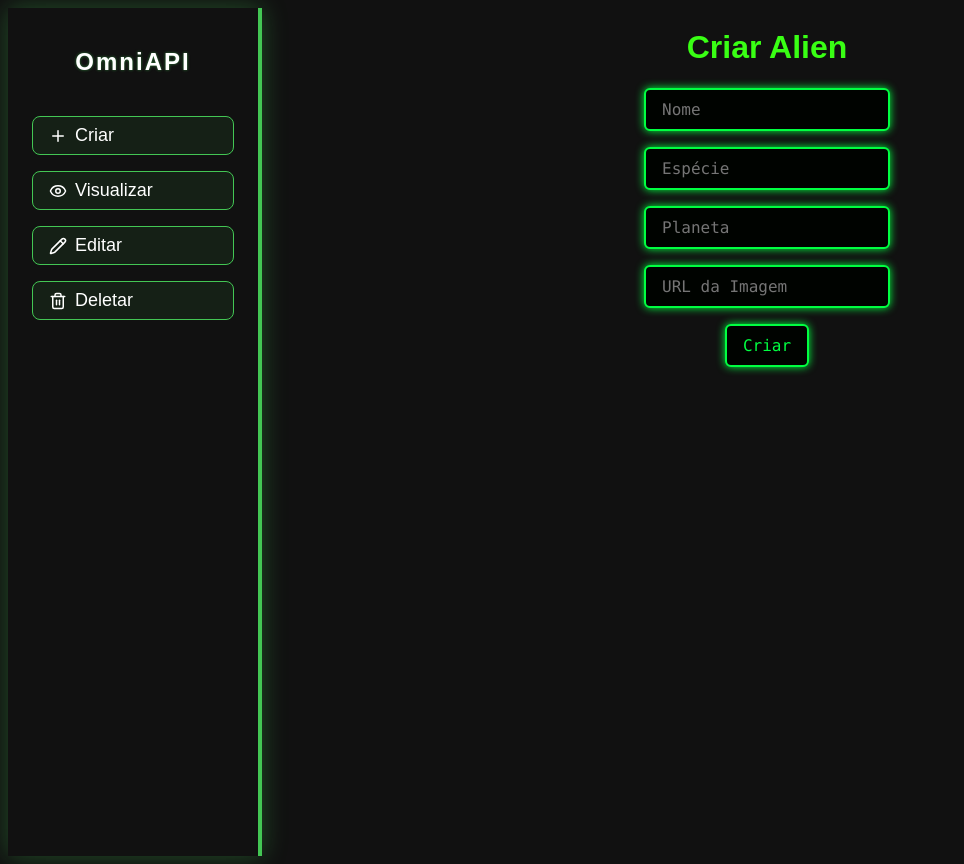
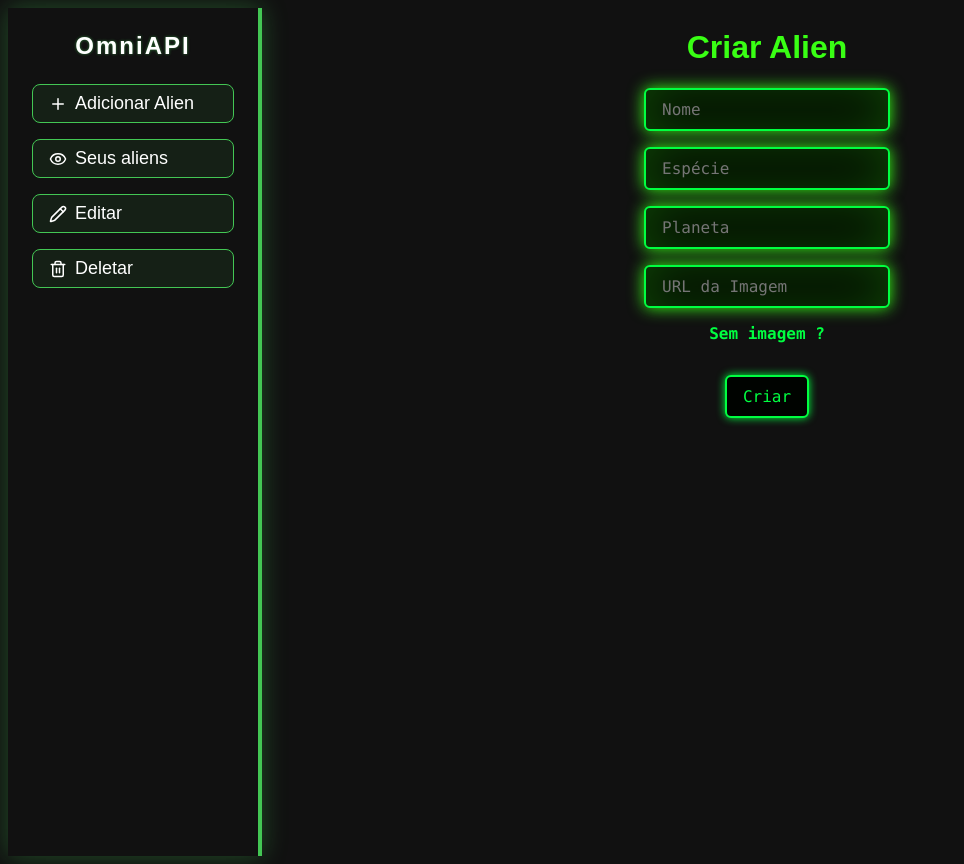
Before and after one commit to Alquieri/OmniAPI, a Next.js app in the folder ominiapiclient/: page /criar in a window 1280 px wide. Shown: the whole page, without its empty margins (0-964 px from the left). Built offline with nearby package versions, Linux system fonts and the light colour scheme.

Commit message:
melhorando o front

```diff
--- a/ominiapiclient/src/app/criar/page.jsx
+++ b/ominiapiclient/src/app/criar/page.jsx
@@ -1,4 +1,7 @@
 "use client";
+import React from "react";
+import Link from "next/link";
+import "../globals.css";
 
 import { useState } from "react";
 
@@ -80,7 +83,18 @@ export default function Criar() {
                     value={form.imagem}
                     onChange={handleChange}
                 />
-                <button type="submit">Criar</button>
+
+                <a
+                    href="https://dontpad.com/imagensOmniApi"
+                    className="semimagem"
+                    target="_blank"
+                    rel="noopener noreferrer"
+                >
+                    Sem imagem ?
+                </a>
+                <div style={{ marginTop: "32px" }}>
+                    <button type="submit">Criar</button>
+                </div>
             </form>
 
             {mensagem && <p>{mensagem}</p>}
--- a/ominiapiclient/src/app/globals.css
+++ b/ominiapiclient/src/app/globals.css
@@ -3,8 +3,14 @@ main {
   flex-direction: column;
   min-height: 100vh;
   width: 100vw;
+  /* Fade-in animation */
+  animation: fadeInMain 1s ease;
 }
 
+@keyframes fadeInMain {
+  from { opacity: 0; transform: translateY(30px);}
+  to { opacity: 1; transform: translateY(0);}
+}
 
 body {
   color: var(--foreground);
@@ -13,7 +19,17 @@ body {
   -webkit-font-smoothing: antialiased;
   -moz-osx-font-smoothing: grayscale;
   text-align: center;
+  /* Subtle background animation */
+  background: linear-gradient(120deg, #000300 0%, #003300 100%);
+  background-size: 200% 200%;
+  animation: bgMove 8s ease-in-out infinite alternate;
 }
+
+@keyframes bgMove {
+  0% { background-position: 0% 50%;}
+  100% { background-position: 100% 50%;}
+}
+
 input {
   display: block;
   margin: 0 auto 16px auto;
@@ -24,14 +40,22 @@ input {
   padding: 10px 16px;
   font-size: 1rem;
   font-family: 'Consolas', 'Courier New', monospace;
-  box-shadow: 0 0 8px #00ff41;
-  transition: border-color 0.2s, box-shadow 0.2s;
+  box-shadow: 0 0 8px #00ff41, 0 0 32px #00ff4122 inset;
+  transition: border-color 0.2s, box-shadow 0.2s, transform 0.2s;
+  /* Neon glow animation */
+  animation: neonPulse 2s infinite alternate;
+}
+
+@keyframes neonPulse {
+  from { box-shadow: 0 0 8px #00ff41, 0 0 32px #00ff4122 inset;}
+  to { box-shadow: 0 0 16px #39ff14, 0 0 48px #39ff1444 inset;}
 }
 
 input:focus {
   outline: none;
   border-color: #39ff14;
-  box-shadow: 0 0 16px #39ff14;
+  box-shadow: 0 0 24px #39ff14, 0 0 64px #39ff1444 inset;
+  transform: scale(1.03);
 }
 
 button {
@@ -44,4 +68,46 @@ button {
   font-family: 'Consolas', 'Courier New', monospace;
   box-shadow: 0 0 8px #00ff41;
   cursor: pointer;
+  position: relative;
+  overflow: hidden;
+  transition: box-shadow 0.2s, transform 0.2s;
 }
+
+button::after {
+  content: '';
+  position: absolute;
+  left: -75%;
+  top: 0;
+  width: 50%;
+  height: 100%;
+  background: linear-gradient(120deg, transparent, #00ff41aa, transparent);
+  transform: skewX(-20deg);
+  transition: left 0.4s;
+  pointer-events: none;
+}
+
+button:hover {
+  box-shadow: 0 0 24px #39ff14, 0 0 64px #39ff1444 inset;
+  transform: scale(1.04);
+}
+
+button:hover::after {
+  left: 120%;
+}
+
+a.semimagem{
+  display: flex;
+  align-items: center;
+  justify-content: center;
+  color: #00ff41;
+  text-decoration: none;
+  font-family: 'Consolas', 'Courier New', monospace;
+  font-weight: bold;
+}
+
+a.semimagem:hover,
+a.semimagem:focus {
+  color: #39ff14;
+  text-shadow: 0 0 16px #39ff14, 0 0 32px #39ff1444;
+  outline: none;
+}
--- a/ominiapiclient/src/components/Sidebar.jsx
+++ b/ominiapiclient/src/components/Sidebar.jsx
@@ -1,106 +1,22 @@
 import Link from "next/link";
 import { Plus, Eye, Pencil, Trash2 } from "lucide-react";
+import styles from "./Sidebar.module.css";
 
 export default function Sidebar() {
   return (
-    <div
-        style={{
-            width: "16rem",
-            height: "100vh",
-            background: "#111",
-            color: "#fff",
-            padding: "1.5rem",
-            display: "flex",
-            flexDirection: "column",
-            gap: "1.5rem",
-            borderRight: "4px solid #43c654",
-            boxShadow: "0 0 24px #43c65455",
-        }}
-    >
-        <h1
-            style={{
-                fontSize: "1.5rem",
-                fontWeight: "bold",
-                letterSpacing: "2px",
-                textShadow: "0 0 3px #43c65499",
-            }}
-        >
-            OmniAPI
-        </h1>
-        <nav
-            style={{
-                display: "flex",
-                flexDirection: "column",
-                gap: "1rem",
-                fontSize: "1.125rem",
-            }}
-        >
-            <Link
-                href="/criar"
-                style={{
-                    color: "#fff",
-                    textDecoration: "none",
-                    display: "flex",
-                    alignItems: "center",
-                    gap: "0.5rem",
-                    padding: "0.5rem 1rem",
-                    border: "1px solid #43c654",
-                    borderRadius: "8px",
-                    background: "rgba(67,198,84,0.08)",
-                    transition: "background 0.2s, border 0.2s",
-                }}
-            >
-                <Plus size={18} /> Criar
+    <div className={styles.sidebar}>
+      <h1>OmniAPI</h1>
+      <nav className={styles.nav}>
+        <Link href="/criar" className={styles.link}>
+          <Plus size={18} /> Adicionar Alien
         </Link>
-            <Link
-                href="/visualizar"
-                style={{
-                    color: "#fff",
-                    textDecoration: "none",
-                    display: "flex",
-                    alignItems: "center",
-                    gap: "0.5rem",
-                    padding: "0.5rem 1rem",
-                    border: "1px solid #43c654",
-                    borderRadius: "8px",
-                    background: "rgba(67,198,84,0.08)",
-                    transition: "background 0.2s, border 0.2s",
-                }}
-            >
-                <Eye size={18} /> Visualizar
+        <Link href="/visualizar" className={styles.link}>
+          <Eye size={18} /> Seus aliens
         </Link>
-            <Link
-                href="/editar"
-                style={{
-                    color: "#fff",
-                    textDecoration: "none",
-                    display: "flex",
-                    alignItems: "center",
-                    gap: "0.5rem",
-                    padding: "0.5rem 1rem",
-                    border: "1px solid #43c654",
-                    borderRadius: "8px",
-                    background: "rgba(67,198,84,0.08)",
-                    transition: "background 0.2s, border 0.2s",
-                }}
-            >
+        <Link href="/editar" className={styles.link}>
           <Pencil size={18} /> Editar
         </Link>
-            <Link
-                href="/deletar"
-                style={{
-                    color: "#fff",
-                    textDecoration: "none",
-                    display: "flex",
-                    alignItems: "center",
-                    gap: "0.5rem",
-                    padding: "0.5rem 1rem",
-                    border: "1px solid #43c654",
-                    borderRadius: "8px",
-                    background: "rgba(67,198,84,0.08)",
-                    transition: "background 0.2s, border 0.2s",
-                }}
-            >
+        <Link href="/deletar" className={styles.link}>
           <Trash2 size={18} /> Deletar
         </Link>
       </nav>
--- /dev/null
+++ b/ominiapiclient/src/components/Sidebar.module.css
@@ -0,0 +1,48 @@
+.sidebar {
+  width: 16rem;
+  height: 100vh;
+  background: #111;
+  color: #fff;
+  padding: 1.5rem;
+  display: flex;
+  flex-direction: column;
+  gap: 1.5rem;
+  border-right: 4px solid #43c654;
+  box-shadow: 0 0 24px #43c65455;
+  transition: box-shadow 0.3s ease;
+}
+
+.sidebar h1 {
+  font-size: 1.5rem;
+  font-weight: bold;
+  letter-spacing: 2px;
+  text-shadow: 0 0 3px #43c65499;
+  margin: 0;
+}
+
+.nav {
+  display: flex;
+  flex-direction: column;
+  gap: 1rem;
+  font-size: 1.125rem;
+}
+
+.link {
+  color: #fff;
+  text-decoration: none;
+  display: flex;
+  align-items: center;
+  gap: 0.5rem;
+  padding: 0.5rem 1rem;
+  border: 1px solid #43c654;
+  border-radius: 8px;
+  background: rgba(67, 198, 84, 0.08);
+  transition: background 0.2s ease, transform 0.2s ease, border 0.2s ease, box-shadow 0.2s ease;
+}
+
+.link:hover {
+  background: rgba(67, 198, 84, 0.18);
+  transform: translateX(4px);
+  box-shadow: 0 0 12px #43c65488;
+  border-color: #4ef06a;
+}
```
Also changed, not shown: ominiapiclient/src/app/visualizar/page.jsx (+59 -5 lines). Lines whose indentation alone changed are shown as unchanged.
